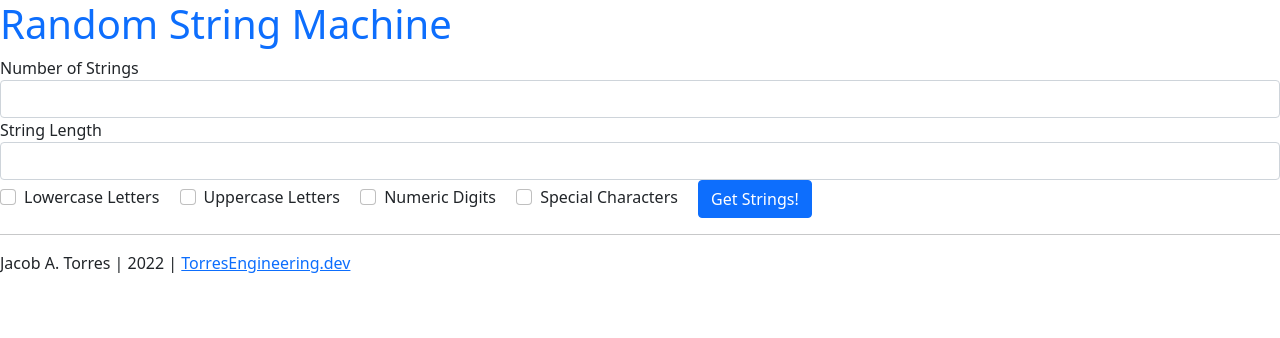
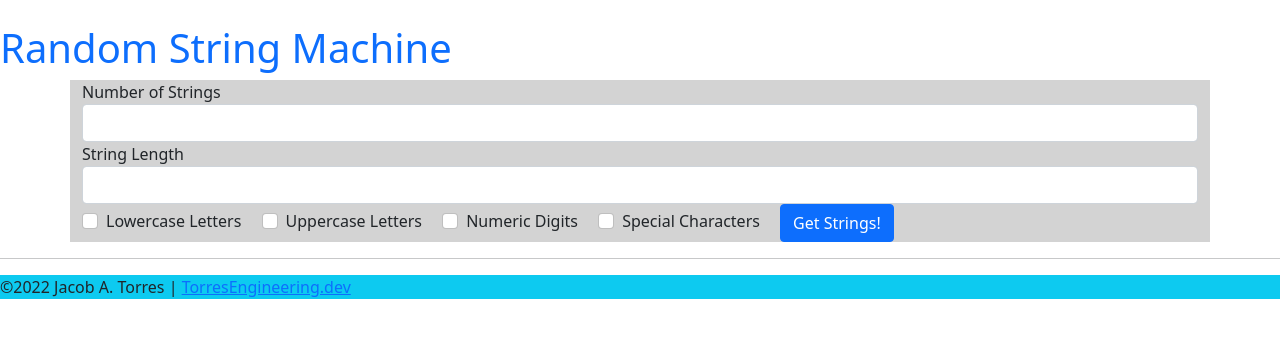
Before and after one commit to jacob-torres/Random-String-Machine, a Flask app: page / in a window 1280 px wide. Shown: the top 338 px of the page. Run offline with Flask 2, Linux system fonts and the light colour scheme.

Commit message:
Added container styling to base template.

```diff
--- a/templates/base.html
+++ b/templates/base.html
@@ -1,6 +1,9 @@
 <!doctype html>
 <html lang="en">
     <head>
+        <meta charset="utf-8">
+        <meta name="viewport" content="width=device-width, initial-scale=1">
+       <meta name="author" content="Jacob A. Torres">
         <title>Random String Machine</title>
 
         <!-- Bootstrap CSS -->
@@ -9,15 +12,16 @@
 
     <body>
         <h1 class="text-primary">Random String Machine</h1>
-
-        <div>
+        <div class="container" style="background-color: LightGray;">
             {% block content %}{% endblock content %}
         </div>
         <hr>
 
-        <footer>
-            <span>Jacob A. Torres  |  2022  |  </span>
-            <span><a href="https://torresengineering.dev/">TorresEngineering.dev</a></span>
+        <footer class="bg-info">
+            <p>&copy;2022 Jacob A. Torres |
+                <a href="https://torresengineering.dev/">TorresEngineering.dev</a>
+            </p>
+
         </footer>
 
         <!-- Bootstrap Javascripts -->
```
